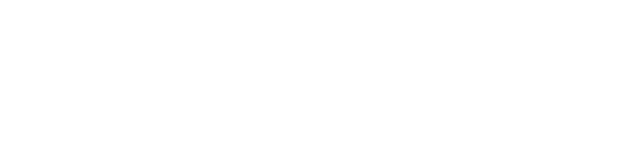
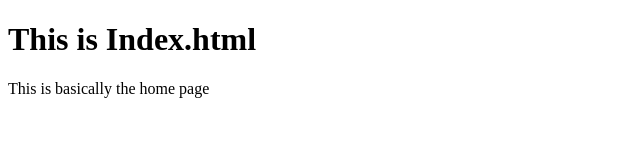
Before and after one commit to ChMohitKaPage/Github-Intro, a plain HTML site: page index.html in a window 1280 px wide. Shown: the whole page, without its empty margins (0-640 px from the left). Drawn offline with Linux system fonts and the light colour scheme.

Commit message:
Adding content to index.html

```diff
--- a/index.html
+++ b/index.html
@@ -7,6 +7,7 @@
     <title>Document</title>
 </head>
 <body>
-
+    <h1>This is Index.html</h1>
+    This is basically the home page
 </body>
 </html>
```
